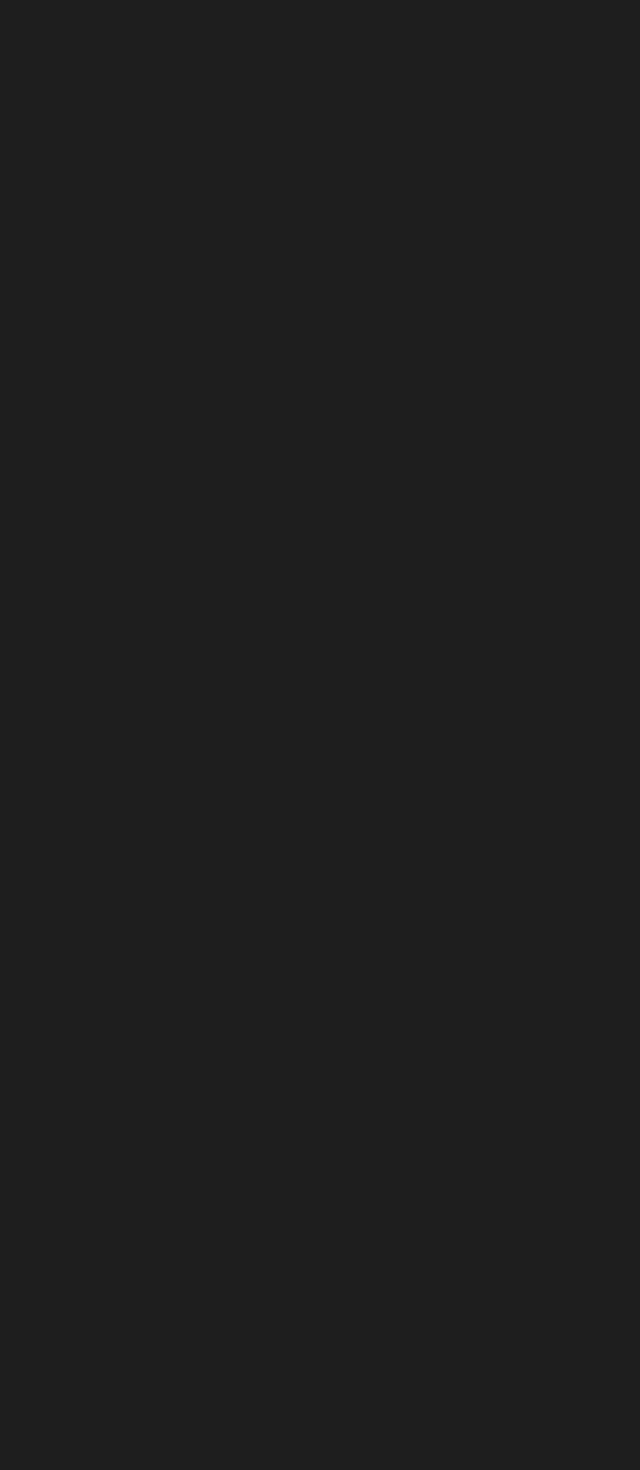
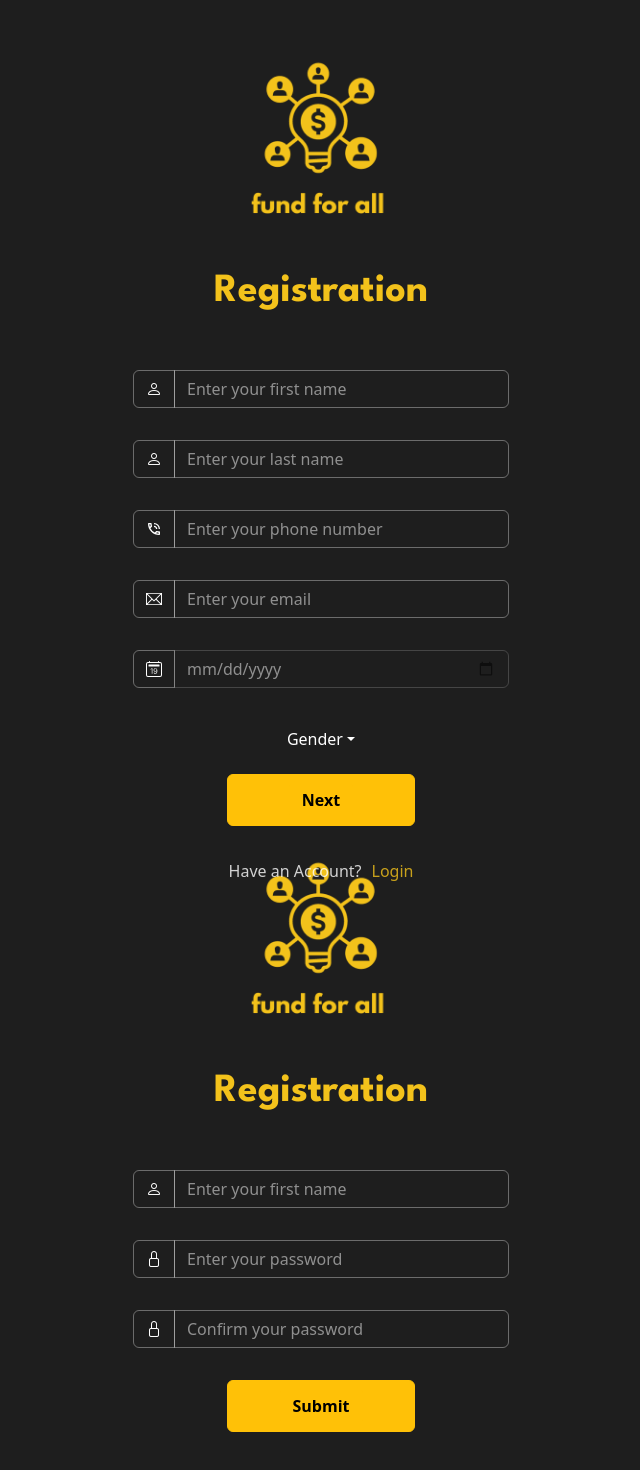
Before and after one commit to malakhm/crowdfund-FrontEnd, a React (Create React App) app in the folder frontend/: page / in a window 1280 px wide. Shown: the part 778-2248 px from the top of the page, without its empty margins (319-959 px from the left). Before the commit the page ends 800 px from the top, so only its background shows below. Built offline with nearby package versions, Linux system fonts and the light colour scheme.

Commit message:
Finished design for Registration1 and Registration2 without fetching

```diff
--- a/frontend/package.json
+++ b/frontend/package.json
@@ -11,8 +11,10 @@
     "react": "^18.2.0",
     "react-bootstrap": "^2.9.1",
     "react-dom": "^18.2.0",
+    "react-icons": "^4.12.0",
     "react-router-dom": "^6.20.0",
     "react-scripts": "5.0.1",
+    "sass": "^1.69.5",
     "web-vitals": "^2.1.4"
   },
   "scripts": {
--- a/frontend/src/App.js
+++ b/frontend/src/App.js
@@ -1,9 +1,13 @@
 import Login from '../src/Pages/Login/Login.js'
-import Buttony from '../src/Components/Button-yellow/Button.js'
+// import Buttony from '../src/Components/Button-yellow/Button.js'
+import RegistrationOne from './Pages/Registration-one/Registration-one.js';
+import RegistrationTwo from './Pages/Registration-two/Registration-two.js';
 function App() {
   return (
     <div className="App">
           <Login />
+          <RegistrationOne />
+          <RegistrationTwo />
     </div>
   );
 }
--- a/frontend/src/Pages/Login/Login.css
+++ b/frontend/src/Pages/Login/Login.css
@@ -3,7 +3,7 @@
 body{
     background-color: #1E1E1E !important;
 }
-.Title{
+.headings-title{
     display: flex !important;
     justify-content: center !important;
     width: 100% !important;
@@ -12,9 +12,9 @@
     font-weight: bold !important;
     font-family: 'League Spartan', sans-serif !important;
 }
-.logo-img{
-    min-height: 100% !important;
-    min-width: 250px !important;
+.reg-form-logo{
+    width: 15em !important;
+    height: 15em !important;
 }
 .Logo-img{
     display: flex !important;
--- a/frontend/src/Pages/Login/Login.js
+++ b/frontend/src/Pages/Login/Login.js
@@ -2,15 +2,15 @@
 import "./Login.css";
 import Fund from "../22.png";
 import 'bootstrap-icons/font/bootstrap-icons.css';
+import Buttony from '../../Components/Button-yellow/Button.js'
 
-import Buttony from '../../Components/Button-yellow/Button.js'
 const Login = () => {
  return (
    <div className="custom-container vh-100 w-100">
      <div className="Logo-img">
-       <img src={Fund} alt="" className="logo-img w-25 h-25" />
+       <img src={Fund} alt="" className="reg-form-logo " />
      </div>
-     <div className="Title">Login</div>
+     <div className="headings-title">Login</div>
      <form className="container mt-5 w-25 d-flex flex-column gap-3 container-custom-input-width">
      <div className="mb-3">
        <div className="input-group">
@@ -38,8 +38,8 @@
          />
        </div>
      </div>
-     <div className="btn btn-warning d-flex justify-content-center align-self-center">
-     <Buttony >Login Now</Buttony>
+     <div className="btn btn-warning d-flex justify-content-center align-self-center w-50">
+     <Buttony><b>Login Now</b></Buttony>
      </div>
      <h6 className="custom-h6-input-login text-white d-flex justify-content-center">Don't Have an Account?<a className="custom-anchor-tag-login" href={'/'}>Sign up</a></h6>
      </form>
--- a/frontend/src/Pages/Registration-one/Registration-one.css
+++ b/frontend/src/Pages/Registration-one/Registration-one.css
@@ -0,0 +1,11 @@
+span{
+    border-color: #ffffff58 !important;
+
+}
+input{
+    border-color: #ffffff58 !important;
+
+}
+.reg-form-date-input{
+    opacity: 0.5 !important;
+}
--- a/frontend/src/Pages/Registration-one/Registration-one.js
+++ b/frontend/src/Pages/Registration-one/Registration-one.js
@@ -0,0 +1,111 @@
+import React from "react";
+import './Registration-one.css';
+import '../Login/Login.css'
+import Fund from "../22.png";
+import Buttony from "../../Components/Button-yellow/Button";
+import Dropdown from 'react-bootstrap/Dropdown';
+import { MdOutlinePhoneInTalk } from "react-icons/md";
+import { TfiEmail } from "react-icons/tfi";
+import { BsCalendar2Date } from "react-icons/bs";
+const RegistrationOne = () => {
+  return (
+    <div className="custom-container vh-100 w-100">
+      <div className="Logo-img">
+        <img src={Fund} alt="" className="reg-form-logo" />
+      </div>
+      <div className="headings-title">Registration</div>
+
+      <form className="container mt-5 w-25 d-flex flex-column gap-3 container-custom-input-width ">
+        <div className="mb-3">
+          <div className="input-group">
+            <span className="input-group-text bg-transparent text-white">
+              <i className="bi bi-person"></i>
+            </span>
+            <input
+              type="text"
+              className="form-control bg-transparent custom-input-loginPage text-white "
+              id="formGroupExampleInput"
+              placeholder="Enter your first name"
+            />
+          </div>
+        </div>
+        <div className="mb-3">
+          <div className="input-group">
+            <span className="input-group-text bg-transparent text-white">
+            <i className="bi bi-person"></i>
+            </span>
+            <input
+              type="text"
+              className="form-control bg-transparent custom-input-loginPage text-white"
+              id="formGroupExampleInput2"
+              placeholder="Enter your last name"
+            />
+          </div>
+        </div>
+        <div className="mb-3">
+          <div className="input-group">
+            <span className="input-group-text bg-transparent text-white">
+            <MdOutlinePhoneInTalk/>
+            </span>
+            <input
+              type="tel"
+              pattern="[0-9]{8}"
+              className="form-control bg-transparent custom-input-loginPage text-white"
+              id="formGroupExampleInput2"
+              placeholder="Enter your phone number"
+            />
+          </div>
+        </div>
+        <div className="mb-3">
+       <div className="input-group">
+         <span className="input-group-text bg-transparent text-white">
+           <TfiEmail/>
+         </span>
+         <input
+           type="email"
+           className="form-control bg-transparent custom-input-loginPage text-white"
+           id="formGroupExampleInput2"
+           placeholder="Enter your email"
+         />
+       </div>
+
+     </div>
+     <div className="mb-3">
+       <div className="input-group">
+         <span className="input-group-text bg-transparent text-white">
+         <BsCalendar2Date />
+         </span>
+         <input
+           type="date"
+           className="form-control bg-transparent custom-input-loginPage text-white reg-form-date-input"
+           id="formGroupExampleInput2"
+         />
+
+       </div>
+     </div>
+            <Dropdown className="align-self-center">
+                <Dropdown.Toggle variant="bg-transparent text-white" id="dropdown-basic">
+                    Gender
+                </Dropdown.Toggle>
+
+                <Dropdown.Menu>
+                    <Dropdown.Item href="#/Male">Male</Dropdown.Item>
+                    <Dropdown.Item href="#/Female">Female</Dropdown.Item>
+                </Dropdown.Menu>
+                </Dropdown>
+
+        <div className="btn btn-warning d-flex justify-content-center align-self-center w-50">
+          <Buttony><b>Next</b></Buttony>
+        </div>
+        <h6 className="custom-h6-input-login text-white d-flex justify-content-center">
+          Have an Account?
+          <a className="custom-anchor-tag-login" href={"/"}>
+            Login
+          </a>
+        </h6>
+      </form>
+    </div>
+  );
+};
+
+export default RegistrationOne;
--- a/frontend/src/Pages/Registration-two/Registration-two.js
+++ b/frontend/src/Pages/Registration-two/Registration-two.js
@@ -0,0 +1,61 @@
+import React from 'react'
+import Fund from "../22.png";
+import Buttony from "../../Components/Button-yellow/Button";
+const RegistrationTwo = () => {
+  return (
+    <div className="custom-container vh-100 w-100">
+    <div className="Logo-img">
+      <img src={Fund} alt="" className="reg-form-logo" />
+    </div>
+    <div className="headings-title">Registration</div>
+    <form className="container mt-5 w-25 d-flex flex-column gap-3 container-custom-input-width ">
+        <div className="mb-3">
+          <div className="input-group">
+            <span className="input-group-text bg-transparent text-white">
+              <i className="bi bi-person"></i>
+            </span>
+            <input
+              type="text"
+              className="form-control bg-transparent custom-input-loginPage text-white "
+              id="formGroupExampleInput"
+              placeholder="Enter your first name"
+            />
+          </div>
+        </div>
+
+        <div className="mb-3">
+          <div className="input-group">
+            <span className="input-group-text bg-transparent text-white">
+            <i className="bi bi-lock"></i>
+            </span>
+            <input
+              type="password"
+              className="form-control bg-transparent custom-input-loginPage text-white "
+              id="formGroupExampleInput"
+              placeholder="Enter your password"
+            />
+          </div>
+        </div>
+
+        <div className="mb-3">
+          <div className="input-group">
+            <span className="input-group-text bg-transparent text-white">
+            <i className="bi bi-lock"></i>
+            </span>
+            <input
+              type="password"
+              className="form-control bg-transparent custom-input-loginPage text-white "
+              id="formGroupExampleInput"
+              placeholder="Confirm your password"
+            />
+          </div>
+        </div>
+        <div className="btn btn-warning d-flex justify-content-center align-self-center w-50">
+          <Buttony><b>Submit</b></Buttony>
+          </div>
+        </form>
+    </div>
+  )
+}
+
+export default RegistrationTwo
```
Also changed, not shown: 1 other file (tests, documents, lock files or other folders).
